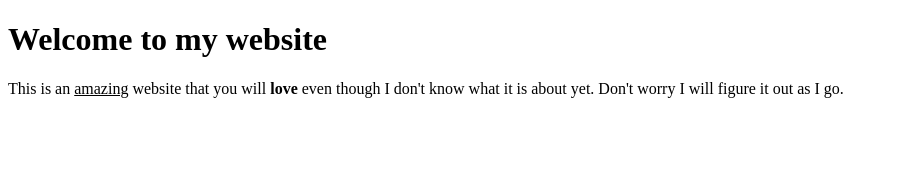
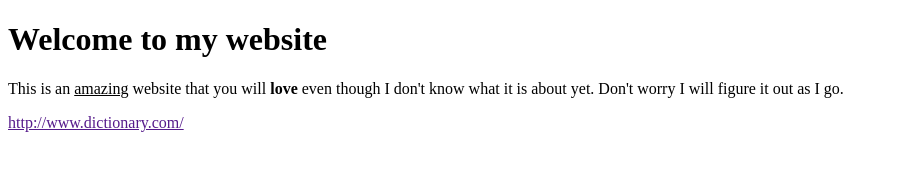
Before and after one commit to PeytonMoineau/mywebsite, a plain HTML site: page index.html in a window 1280 px wide. Shown: the whole page, without its empty margins (0-898 px from the left). Drawn offline with Linux system fonts and the light colour scheme.

Commit message:
Update index.html

```diff
--- a/index.html
+++ b/index.html
@@ -3,6 +3,6 @@
 <body>
   <h1> Welcome to my website</h1>
  <p>This is an <u>amazing</u> website that you will <b>love</b> even though I don't know what it is about yet. Don't worry I will figure it out as I go. </p>
-
+ <a href>http://www.dictionary.com/</a>
 </body>
 </html>
```
